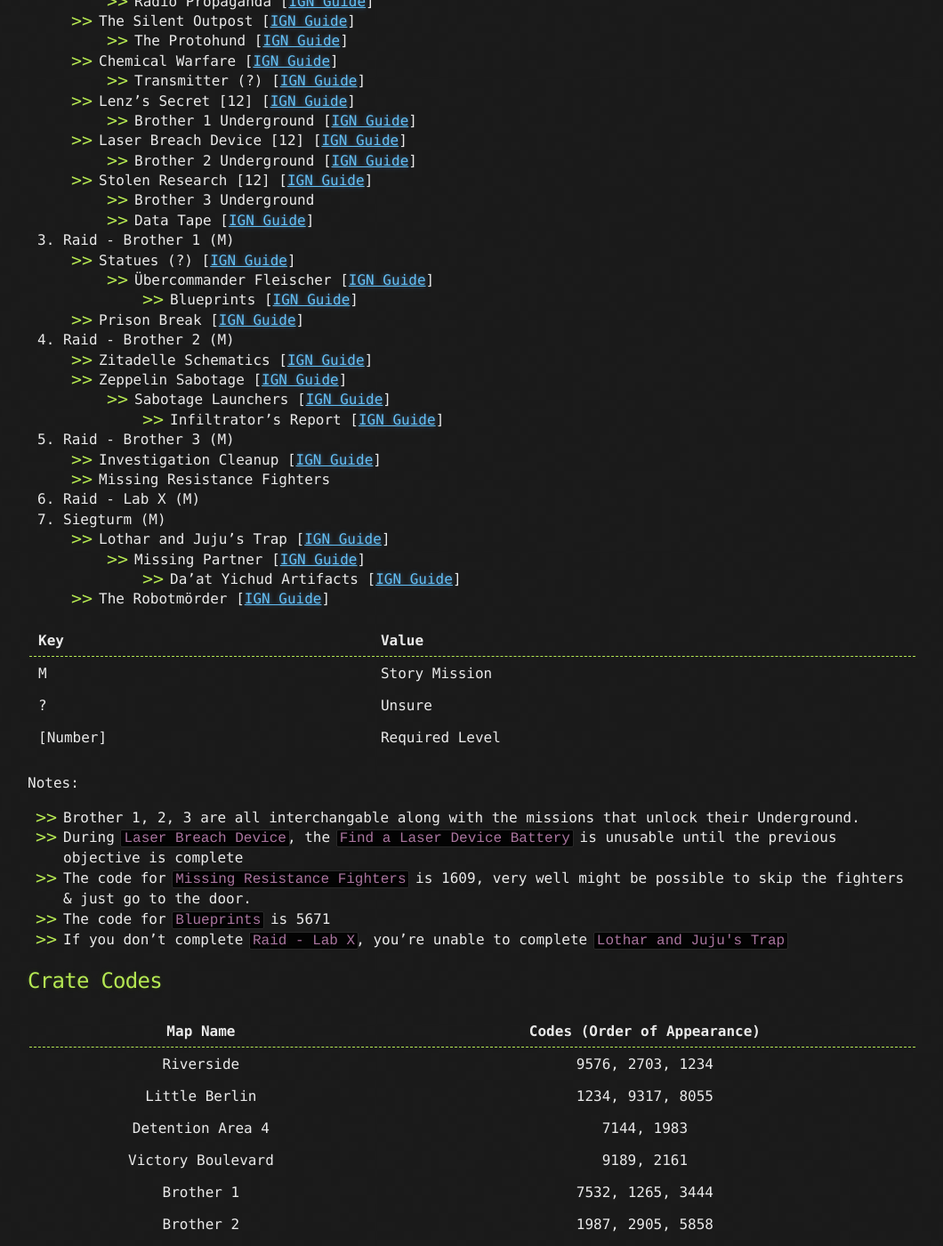
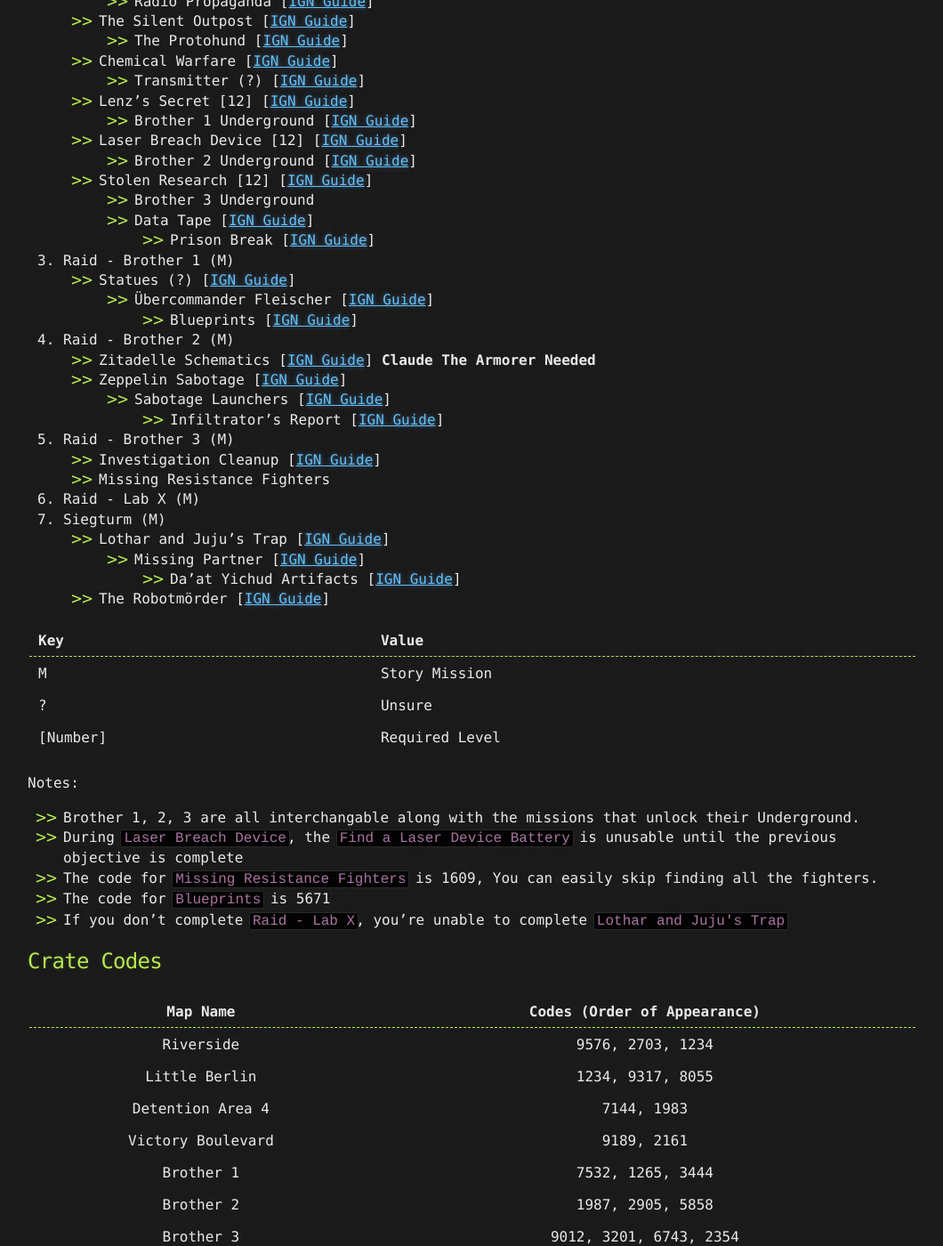
Before and after one commit to FromDarkHell/FromDarkHell.github.io, a Jekyll site: the page built from _posts/gameInfo/2019-8-16-Wolfenstein-Youngblood.md, in a window 1280 px wide and 1400 px high, scrolled down 444 px. Shown: the whole window at 89% size, without its empty margins (109-1169 px from the left). Built offline with Jekyll 4.4.1, drawn with Linux system fonts in a browser that asks for light colours; some of the changed text lies outside the part shown.

Commit message:
Add in some more info

```diff
--- a/_posts/gameInfo/2019-8-16-Wolfenstein-Youngblood.md
+++ b/_posts/gameInfo/2019-8-16-Wolfenstein-Youngblood.md
@@ -21,13 +21,13 @@
    - Stolen Research [12] [[IGN Guide](https://www.ign.com/wikis/wolfenstein-youngblood/Stolen_Research:_Enter_the_Underground)]
       * Brother 3 Underground
       * Data Tape [[IGN Guide](https://www.ign.com/wikis/wolfenstein-youngblood/Data_Tape:_Find_the_Interrogation_Center)]
+         - Prison Break [[IGN Guide](https://www.ign.com/wikis/wolfenstein-youngblood/Break_into_the_Prison_Wing)]
 3. Raid - Brother 1 (M)
    - Statues (?) [[IGN Guide](https://www.ign.com/wikis/wolfenstein-youngblood/Destroy_Hitler_Statues)]
       * Übercommander Fleischer [[IGN Guide](https://www.ign.com/wikis/wolfenstein-youngblood/Ubercommander_Fleischer:_Revisit_the_Hospital)]
          - Blueprints [[IGN Guide](https://www.ign.com/wikis/wolfenstein-youngblood/Blueprints:_Enter_the_Gestapo_Archives)]
-   - Prison Break [[IGN Guide](https://www.ign.com/wikis/wolfenstein-youngblood/Break_into_the_Prison_Wing)]
 4. Raid - Brother 2 (M)
-   - Zitadelle Schematics [[IGN Guide](https://www.ign.com/wikis/wolfenstein-youngblood/Zitadelle_Schematics:_Go_to_Brother_2)]
+   - Zitadelle Schematics [[IGN Guide](https://www.ign.com/wikis/wolfenstein-youngblood/Zitadelle_Schematics:_Go_to_Brother_2)] **Claude The Armorer Needed**
    - Zeppelin Sabotage [[IGN Guide](https://www.ign.com/wikis/wolfenstein-youngblood/Zeppelin_Sabotage)]
       * Sabotage Launchers [[IGN Guide](https://www.ign.com/wikis/wolfenstein-youngblood/Sabotage_Launchers:_Go_to_Brother_2)]
          - Infiltrator's Report [[IGN Guide](https://www.ign.com/wikis/wolfenstein-youngblood/Infiltrator%27s_Report:_Reach_Brother_1%27s_Prison)]
@@ -50,7 +50,7 @@
 Notes:
 *  Brother 1, 2, 3 are all interchangable along with the missions that unlock their Underground.
 *  During `Laser Breach Device`, the `Find a Laser Device Battery` is unusable until the previous objective is complete
-*  The code for `Missing Resistance Fighters` is 1609, very well might be possible to skip the fighters & just go to the door.
+*  The code for `Missing Resistance Fighters` is 1609, You can easily skip finding all the fighters.
 *  The code for `Blueprints` is 5671
 *  If you don't complete `Raid - Lab X`, you're unable to complete `Lothar and Juju's Trap`
 
```
Also changed, not shown: other parts of _posts/gameInfo/2019-8-16-Wolfenstein-Youngblood.md (+7 -6 lines).
